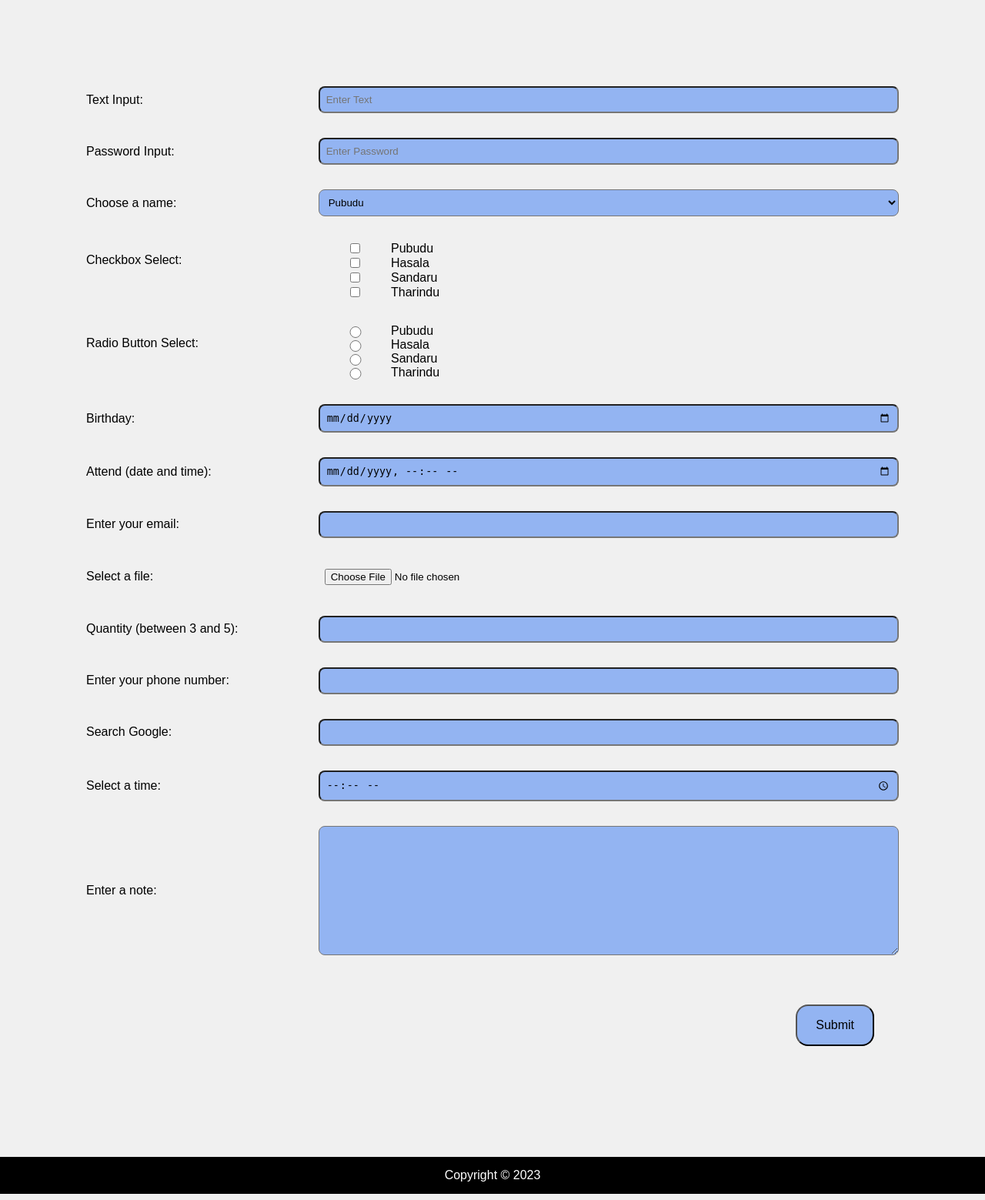
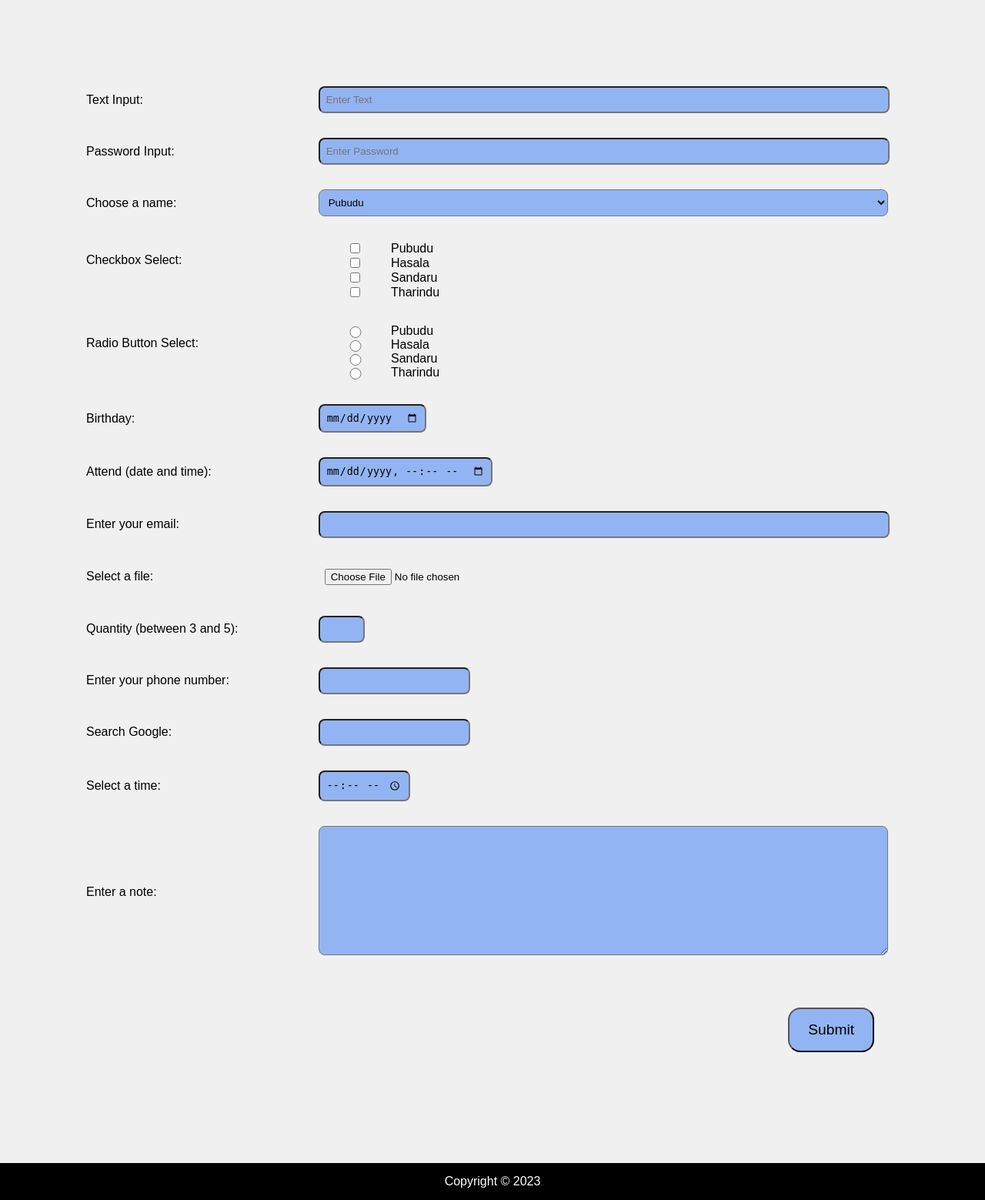
Before and after one commit to Pubudu-Anuradha/ChilawSabha, a PHP site: page /ChilawSabha/Home/homeTest in a window 1280 px wide. Shown: the part 190-1749 px from the top of the page at 77% size. Run offline with PHP 8.4, Linux system fonts and the light colour scheme.

Commit message:
Changed test form styles

```diff
--- a/app/views/Home/homeTest.php
+++ b/app/views/Home/homeTest.php
@@ -2,22 +2,28 @@
     <form class="fullForm" action="<?=URLROOT . "/Home/homeTest"?>" method="post">
         <div class="inputfield">
             <label for="textInput">Text Input: </label>
+            <div class="inputDiv">
                 <input type="text" name="textInputField" id="textInput" placeholder="Enter Text">
+            </div>
         </div>
 
         <div class="inputfield">
             <label for="passwordInput">Password Input: </label>
+            <div class="inputDiv">
                 <input type="password" name="passwordInputField" id="passwordInput" placeholder="Enter Password">
+            </div>
         </div>
 
         <div class="inputfield">
             <label for="selectOption">Choose a name:</label>
+            <div class="inputDiv">
                 <select id="selectOption" name="selectOptionField">
                     <option value="Pubudu">Pubudu</option>
                     <option value="Hasala">Hasala</option>
                     <option value="Sandaru">Sandaru</option>
                     <option value="Tharindu">Tharindu</option>
                 </select>
+            </div>
         </div>
 
         <div class="inputfield">
@@ -42,33 +48,39 @@
             <p>Radio Button Select: </p>
 
             <div class="radiobuttonInputs">
-                <input type="radio" name="radiobuttonInputField1" id="radiobuttonInput1" value="Pubudu">
+                <input type="radio" name="radiobuttonInputField" id="radiobuttonInput1" value="Pubudu">
                 <label for="radiobuttonInput1">Pubudu</label>
 
-                <input type="radio" name="radiobuttonInputField2" id="radiobuttonInput2" value="Hasala">
+                <input type="radio" name="radiobuttonInputField" id="radiobuttonInput2" value="Hasala">
                 <label for="radiobuttonInput2">Hasala</label>
 
-                <input type="radio" name="radiobuttonInputField3" id="radiobuttonInput3" value="Sandaru">
+                <input type="radio" name="radiobuttonInputField" id="radiobuttonInput3" value="Sandaru">
                 <label for="radiobuttonInput3">Sandaru</label>
 
-                <input type="radio" name="radiobuttonInputField4" id="radiobuttonInput4" value="Tharindu">
+                <input type="radio" name="radiobuttonInputField" id="radiobuttonInput4" value="Tharindu">
                 <label for="radiobuttonInput4">Tharindu</label>
             </div>
         </div>
 
         <div class="inputfield">
             <label for="dateInput">Birthday: </label>
+            <div class="inputDiv">
                 <input type="date" id="dateInput" name="dateInputField">
+            </div>
         </div>
 
         <div class="inputfield">
             <label for="dateTimeLocalInput">Attend (date and time): </label>
+            <div class="inputDiv">
                 <input type="datetime-local" id="dateTimeLocalInput" name="dateTimeLocalInputField">
+            </div>
         </div>
 
         <div class="inputfield">
             <label for="emailInput">Enter your email: </label>
+            <div class="inputDiv">
                 <input type="email" id="emailInput" name="emailInputField">
+            </div>
         </div>
 
         <div class="inputfield">
@@ -78,27 +90,37 @@
 
         <div class="inputfield">
             <label for="numberInput">Quantity (between 3 and 5):</label>
+            <div class="inputDiv">
                 <input type="number" id="numberInput" name="NumberInputField" min="3" max="5">
+            </div>
         </div>
 
         <div class="inputfield">
             <label for="phoneInput">Enter your phone number:</label>
-            <input type="tel" id="telInput" name="telInputField" pattern="[0-9]{3}-[0-9]{2}-[0-9]{3}">
+            <div class="inputDiv">
+                <input type="tel" id="phoneInput" name="phoneInputField" maxlength="12" pattern="(\+94\d{9})|\d{10}">
+            </div>
         </div>
 
         <div class="inputfield">
             <label for="searchInput">Search Google:</label>
+            <div class="inputDiv">
                 <input type="search" id="searchInput" name="searchInputField">
+            </div>
         </div>
 
         <div class="inputfield">
             <label for="timeInput">Select a time:</label>
+            <div class="inputDiv">
                 <input type="time" id="timeInput" name="timeInputField">
+            </div>
         </div>
 
         <div class="inputfield">
             <label for="noteInput">Enter a note:</label>
+            <div class="inputDiv">
                 <textarea id="noteInput" name="message" rows="10" cols="30"></textarea>
+            </div>
         </div>
 
         <div class="submitButtonContainer">
--- a/public/css/home.css
+++ b/public/css/home.css
@@ -73,7 +73,14 @@
   font-size: 1rem;
 }
 
-.inputfield label{
+select, textarea {
+  -ms-box-sizing: content-box;
+  -moz-box-sizing: content-box;
+  -webkit-box-sizing: content-box;
+  box-sizing: content-box;
+}
+
+.inputfield label {
   margin: auto 0;
   text-align: left;
 }
@@ -85,6 +92,37 @@
   padding: 0.5rem;
 }
 
+.inputDiv {
+  box-sizing: border-box;
+}
+
+.inputDiv
+  input:not([type="checkbox"]):not([type="submit"]):not([type="radio"]):not(
+    [type="file"]
+  ):not([type="date"]):not([type="datetime-local"]):not([type="number"]):not(
+    [type="tel"]
+  ):not([type="search"]):not([type="time"]),
+.inputDiv select,
+.inputDiv textarea {
+  width: calc(100% - 2rem);
+}
+
+/* #textInput,
+#passwordInput,
+#selectOption,
+#noteInput,
+#checkboxInput,
+#radiobuttonInput,
+#dateInput,
+#dateTimeLocalInput,
+#emailInput,
+#numberInput,
+#phoneInput,
+#searchInput
+{
+
+} */
+
 #textInput,
 #passwordInput,
 #selectOption,
@@ -95,20 +133,21 @@
 #dateTimeLocalInput,
 #emailInput,
 #numberInput,
-#telInput,
+#phoneInput,
 #searchInput,
-#timeInput{
+#timeInput {
   padding: 0.5rem;
   background-color: var(--lightblue);
   border-radius: 0.5rem;
 }
 
-#fileInput{
+#fileInput {
   padding: 0.5rem;
   border-radius: 0.5rem;
 }
 
-.checkboxInputs, .radiobuttonInputs{
+.checkboxInputs,
+.radiobuttonInputs {
   display: grid;
   grid-template-columns: 1fr 7fr;
 }
@@ -119,14 +158,14 @@
   text-align: right;
 }
 
-.submitButton{
+.submitButton {
   display: inline-block;
 }
 
-.submitButton input{
+.submitButton input {
   background-color: var(--lightblue);
   border-radius: 0.5rem;
-  font-size: 1rem;
+  font-size: 1.2rem;
   border-radius: 1rem;
   margin: 1rem;
   padding: 1rem 1.5rem;
```
Lines whose indentation alone changed are shown as unchanged.
